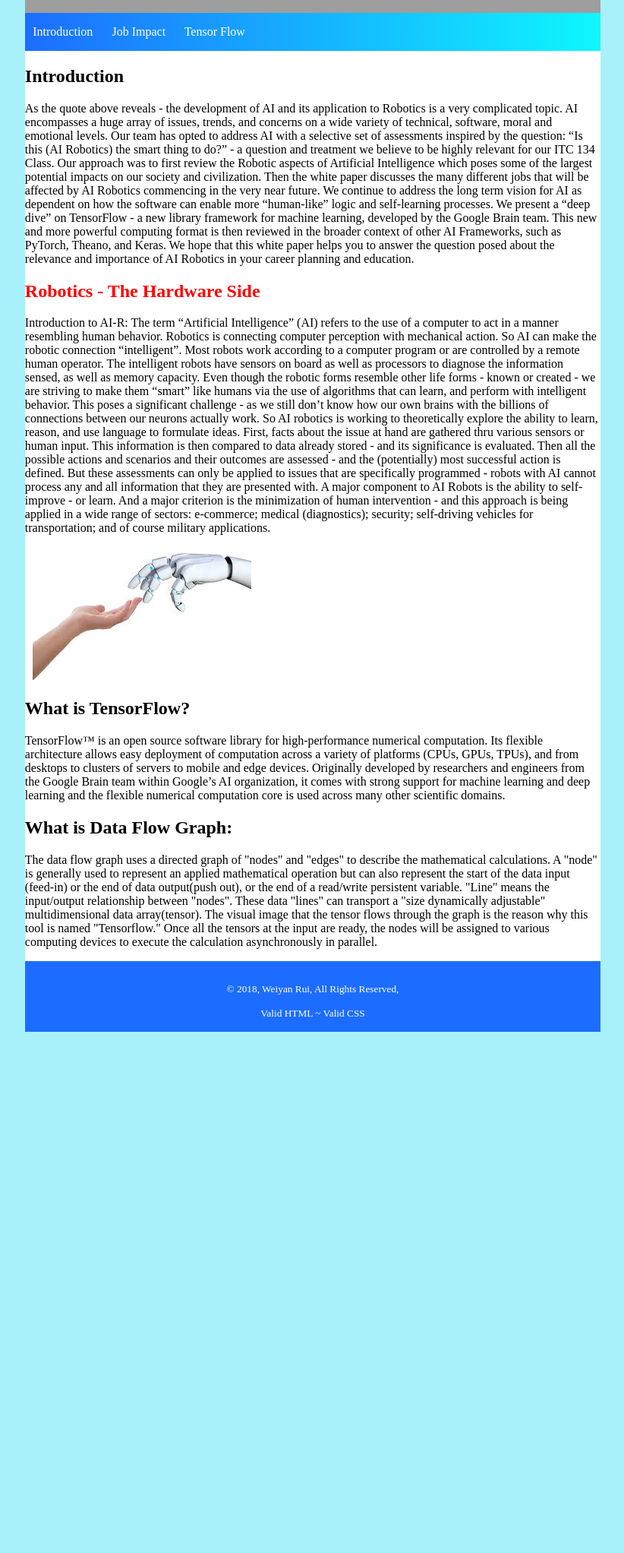
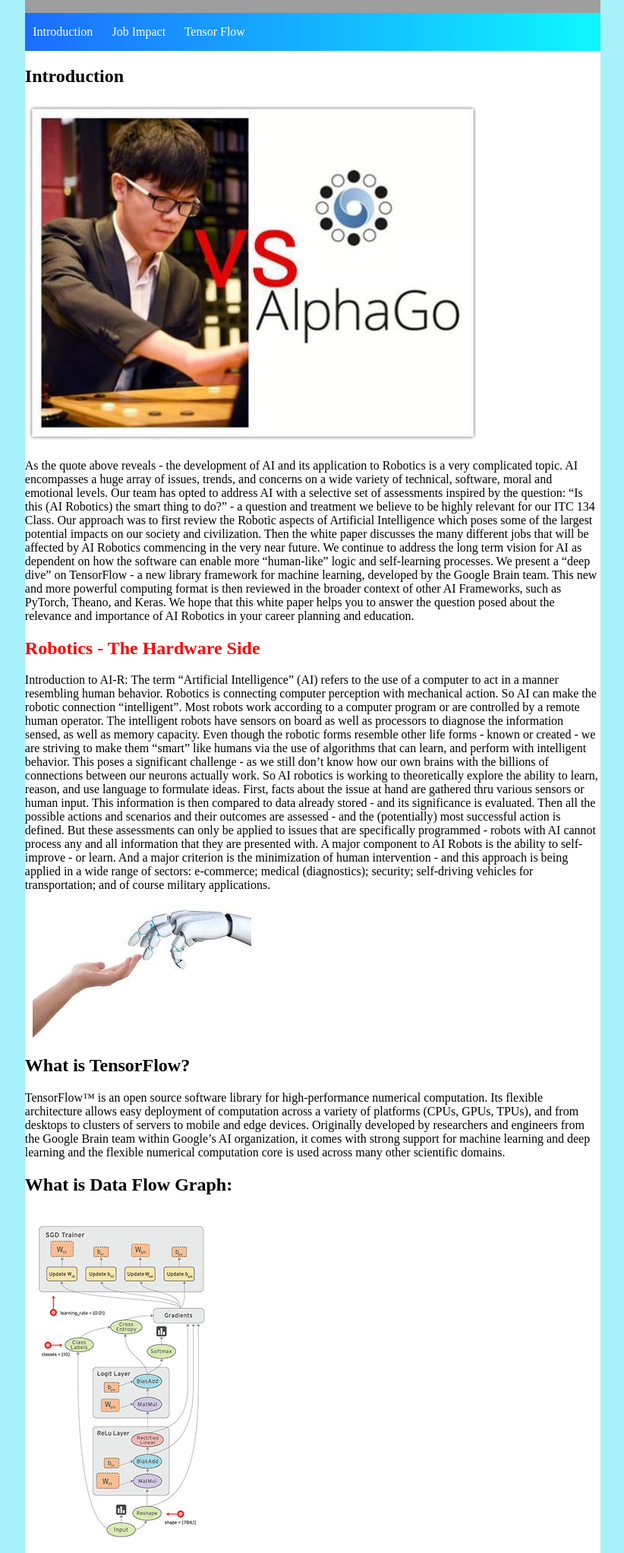
Before and after one commit to TungTNg/ITC134_A4_WebPage, a plain HTML site: page index.html in a window 1280 px wide. Shown: the part 560-2604 px from the top of the page at 76% size, without its empty margins (228-1050 px from the left). Before the commit the page ends 1926 px from the top, so only its background shows below. Drawn offline with Linux system fonts and the light colour scheme; grey boxes are pictures that could not be loaded.

Commit message:
added two images

```diff
--- a/index.html
+++ b/index.html
@@ -23,6 +23,8 @@
      <section id="Introduction">
     <h2>Introduction</h2>
 
+     <img id="alphaGo" src="images/alphaGo.jpg">
+
     <p>As the quote above reveals - the development of AI and its application to Robotics is a very complicated topic. AI encompasses a huge array of issues, trends, and concerns on a wide variety of technical, software, moral and emotional levels. Our team has opted to address AI with a selective set of assessments inspired by the question: “Is this (AI Robotics) the smart thing to do?” - a question and treatment we believe to be highly relevant for our ITC 134 Class. Our approach was to first review the Robotic aspects of Artificial Intelligence which poses some of the largest potential impacts on our society and civilization. Then the white paper discusses the many different jobs that will be affected by AI Robotics commencing in the very near future. We continue to address the long term vision for AI as dependent on how the software can enable more “human-like” logic and self-learning processes. We present a “deep dive” on TensorFlow - a new library framework for machine learning, developed by the Google Brain team. This new and more powerful computing format is then reviewed in the broader context of other AI Frameworks, such as PyTorch, Theano, and Keras. We hope that this white paper helps you to answer the question posed about the relevance and importance of AI Robotics in your career planning and education.</p>
 
     </section>
@@ -44,8 +46,11 @@
 
       <h2>What is Data Flow Graph:</h2>
 
+      <img id="tensors" src="images/tensors_flowing.gif">
+
       <p>The data flow graph uses a directed graph of "nodes" and "edges" to describe the mathematical calculations. A "node" is generally used to represent an applied mathematical operation but can also represent the start of the data input (feed-in) or the end of data output(push out), or the end of a read/write persistent variable. "Line" means the input/output relationship between "nodes". These data "lines" can transport a "size dynamically adjustable" multidimensional data array(tensor). The visual image that the tensor flows through the graph is the reason why this tool is named "Tensorflow." Once all the tensors at the input are ready, the nodes will be assigned to various computing devices to execute the calculation asynchronously in parallel.
-</p>
+
+      </p>
 
 
       </section>
```
